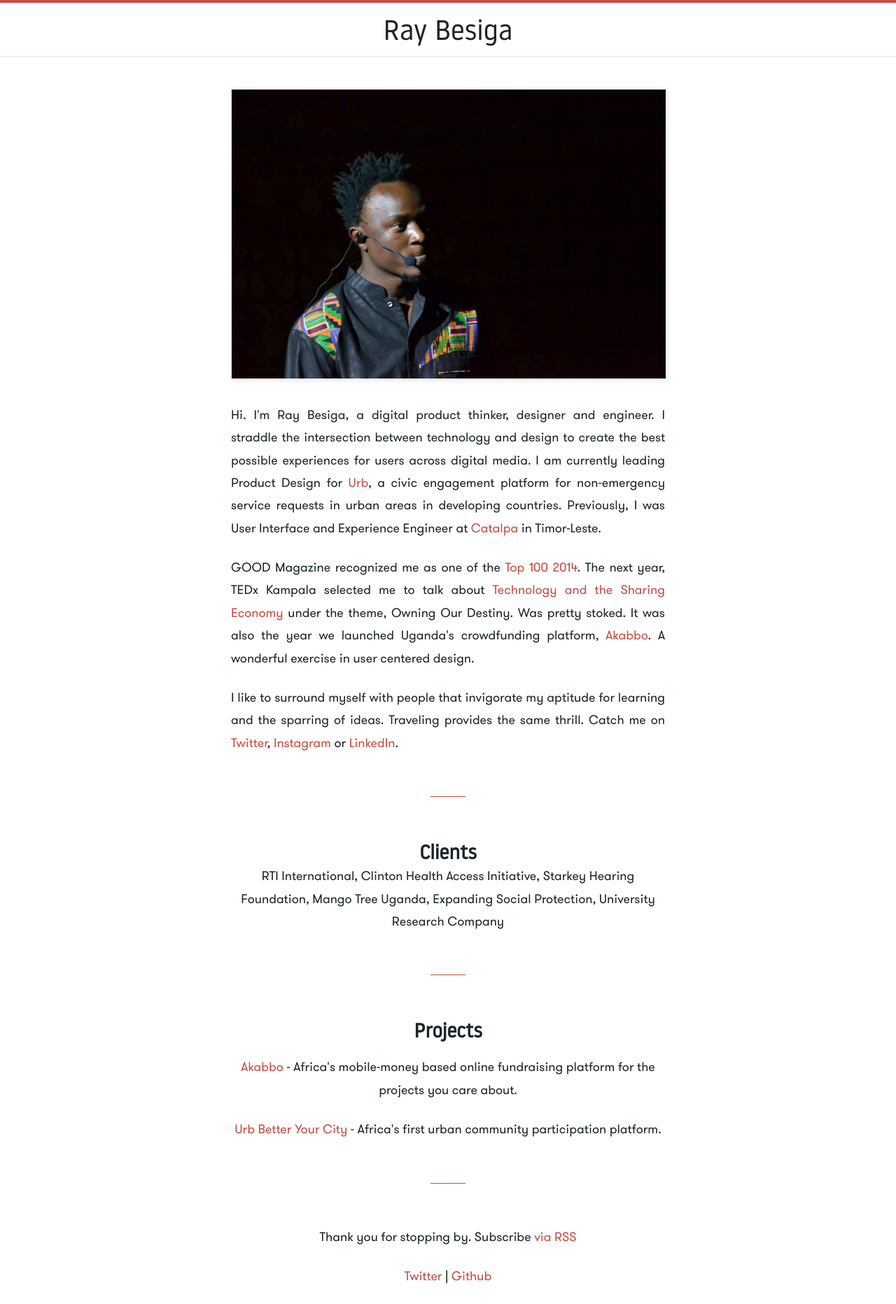
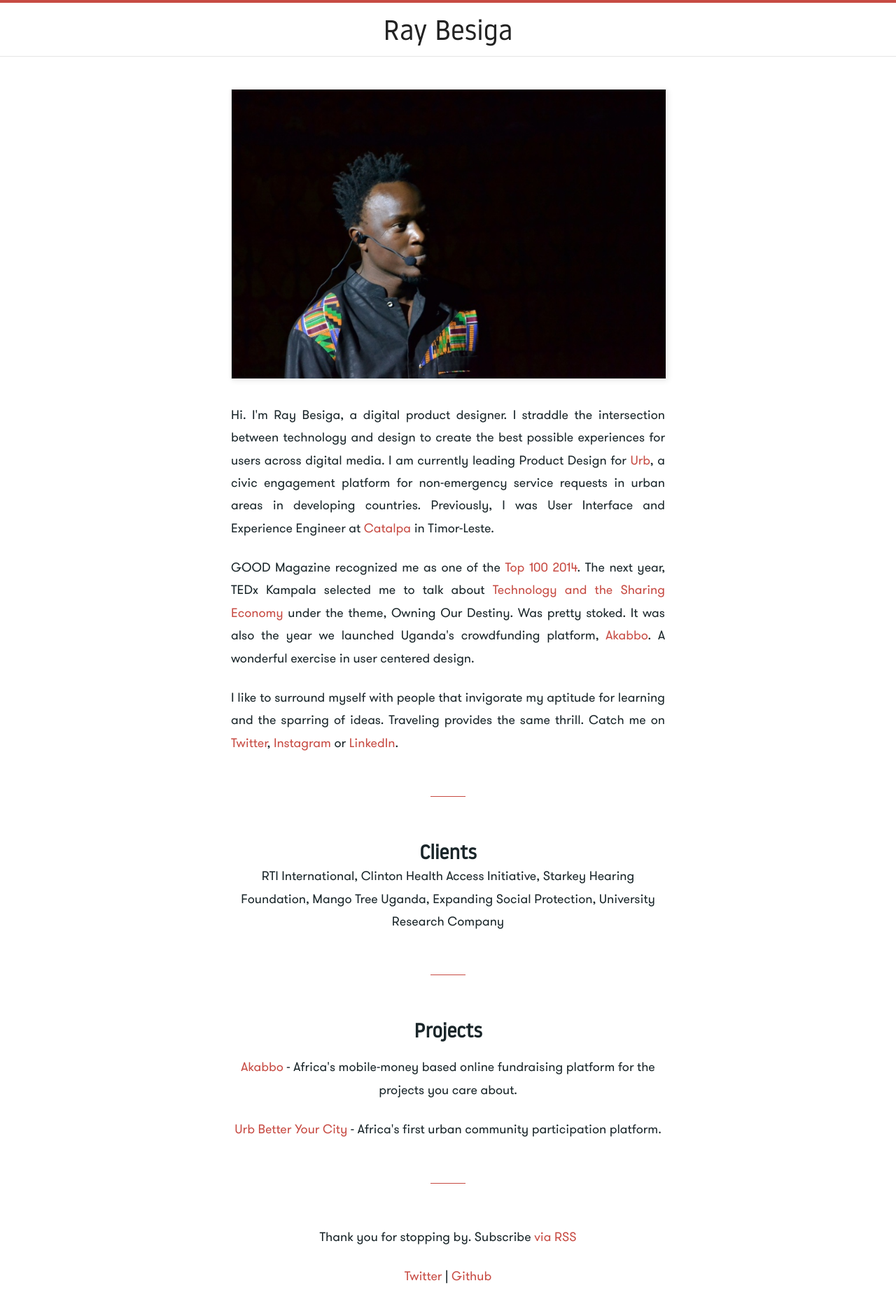
Before and after one commit to AJIT92/raybesiga.github.com, a Jekyll site: the page built from about.html, in a window 1280 px wide. Shown: the whole page at 70% size. Built offline with Jekyll 4.4.1, drawn with Linux system fonts in a browser that asks for light colours.

Commit message:
Update about

```diff
--- a/about.html
+++ b/about.html
@@ -7,7 +7,7 @@
 <section class="about justify">
     <p><img src="/public/images/me.jpg" alt="Ray Besiga"></p>
 
-    <p>Hi. I'm Ray Besiga, a digital product thinker, designer and engineer. I straddle the intersection between technology and design to create the best possible experiences for users across digital media. I am currently leading Product Design for <a href="http://urb.sparkpl.ug" target="_blank">Urb</a>, a civic engagement platform for non-emergency service requests in urban areas in developing countries. Previously, I was User Interface and Experience Engineer at <a href="http://catalpa.io/" target="_blank">Catalpa</a> in Timor-Leste. </p>
+    <p>Hi. I'm Ray Besiga, a digital product designer. I straddle the intersection between technology and design to create the best possible experiences for users across digital media. I am currently leading Product Design for <a href="http://urb.sparkpl.ug" target="_blank">Urb</a>, a civic engagement platform for non-emergency service requests in urban areas in developing countries. Previously, I was User Interface and Experience Engineer at <a href="http://catalpa.io/" target="_blank">Catalpa</a> in Timor-Leste. </p>
 
     <p>GOOD Magazine recognized me as one of the <a href="http://www.good.is/projects/the100/profiles/ray-besiga" target="_blank">Top 100 2014</a>. The next year, TEDx Kampala selected me to talk about <a href="https://www.youtube.com/watch?v=hUmFRwvnosc" target="_blank">Technology and the Sharing Economy</a> under the theme, Owning Our Destiny. Was pretty stoked. It was also the year we launched Uganda's crowdfunding platform, <a href="http://akabbo.ug" target="_blank">Akabbo</a>. A wonderful exercise in user centered design.</p>
 
```
Also changed, not shown: css/style.min.css.
